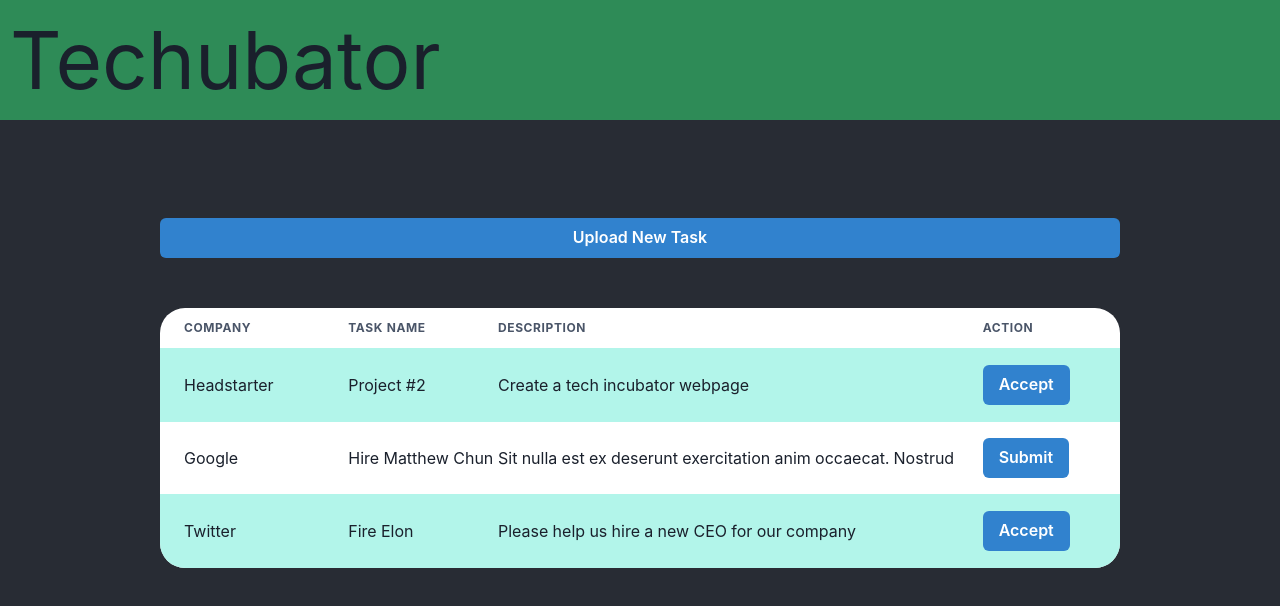
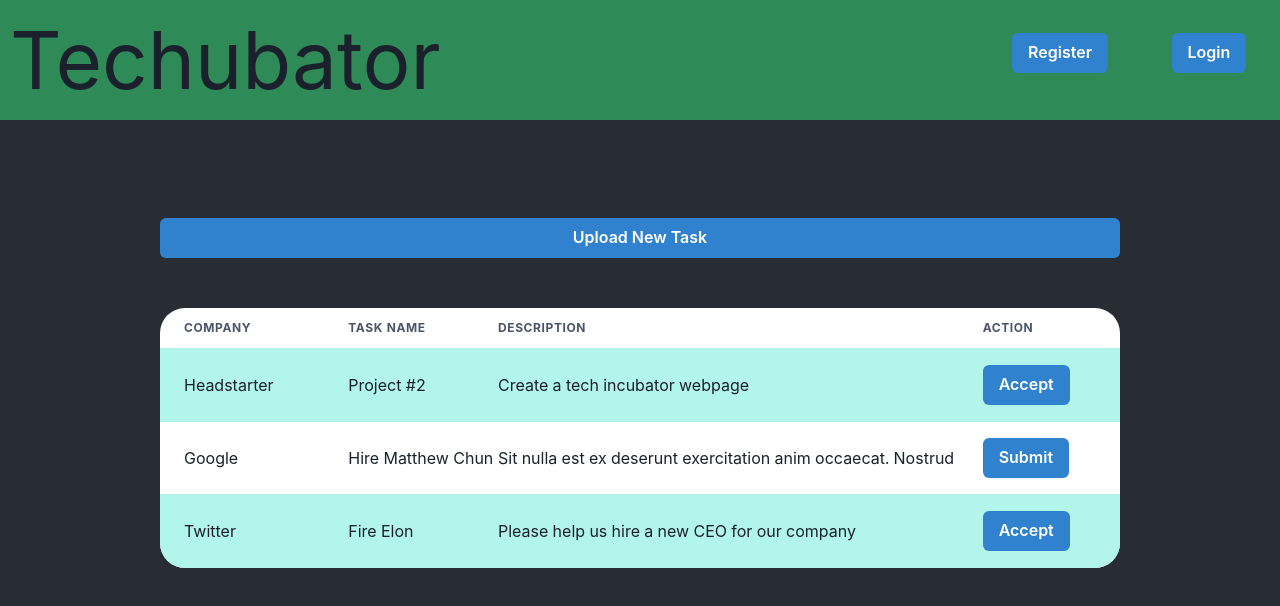
Before and after one commit to matthewjchun/tech-incubator, a React (Create React App) app: page / in a window 1280 px wide. Shown: the top 606 px of the page. Built offline with nearby package versions, Linux system fonts and the light colour scheme.

Commit message:
fixed header css

```diff
--- a/src/components/Header/Header.css
+++ b/src/components/Header/Header.css
@@ -16,7 +16,7 @@
 .header-register {
     font-size: 40px;
     background-color: seagreen;
-    padding-left: 1300px;
+    padding-left: 45%;
     padding-top: 20px;
     display: flex;
     display: inline-block
@@ -26,7 +26,7 @@
     font-size: 40px;
     background-color: seagreen;
     padding-top: 20px;
-    padding-left: 10px;
-    padding-right: 100px;
+    padding-left: 5%;
+    padding-right: 5%;
     display: inline-block;
 }
```
